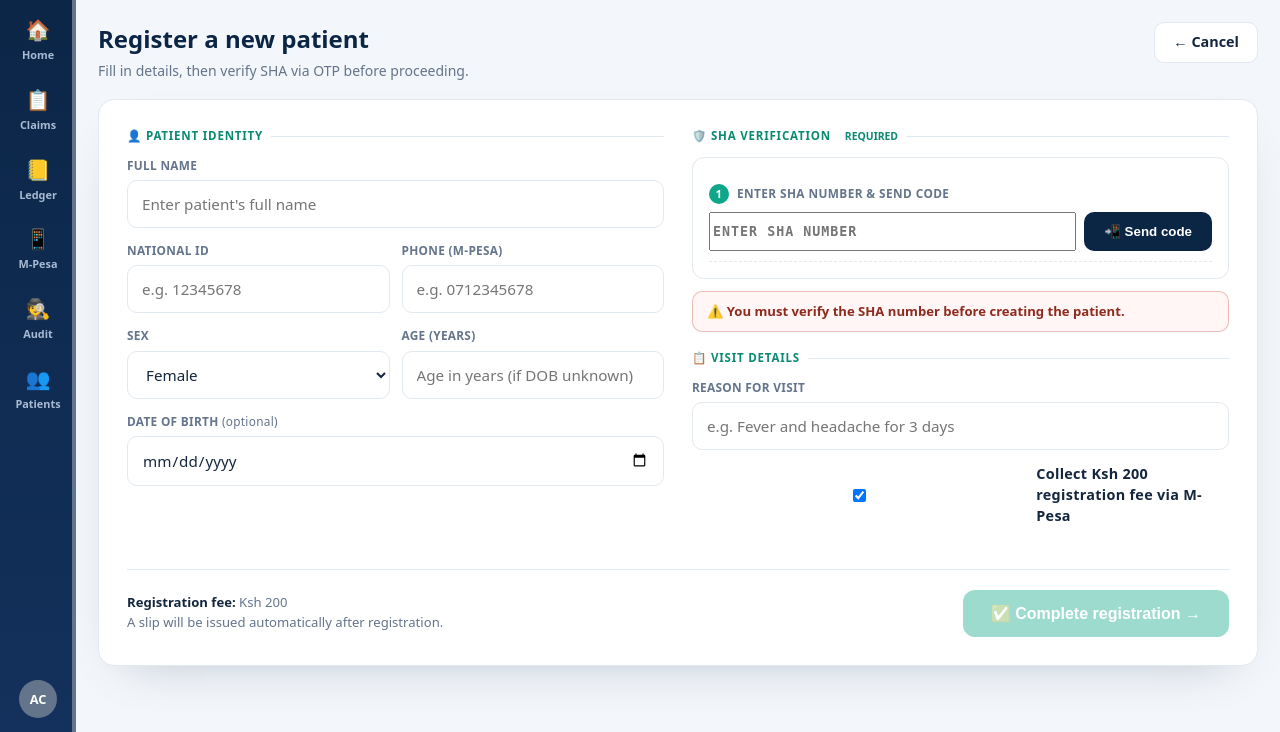
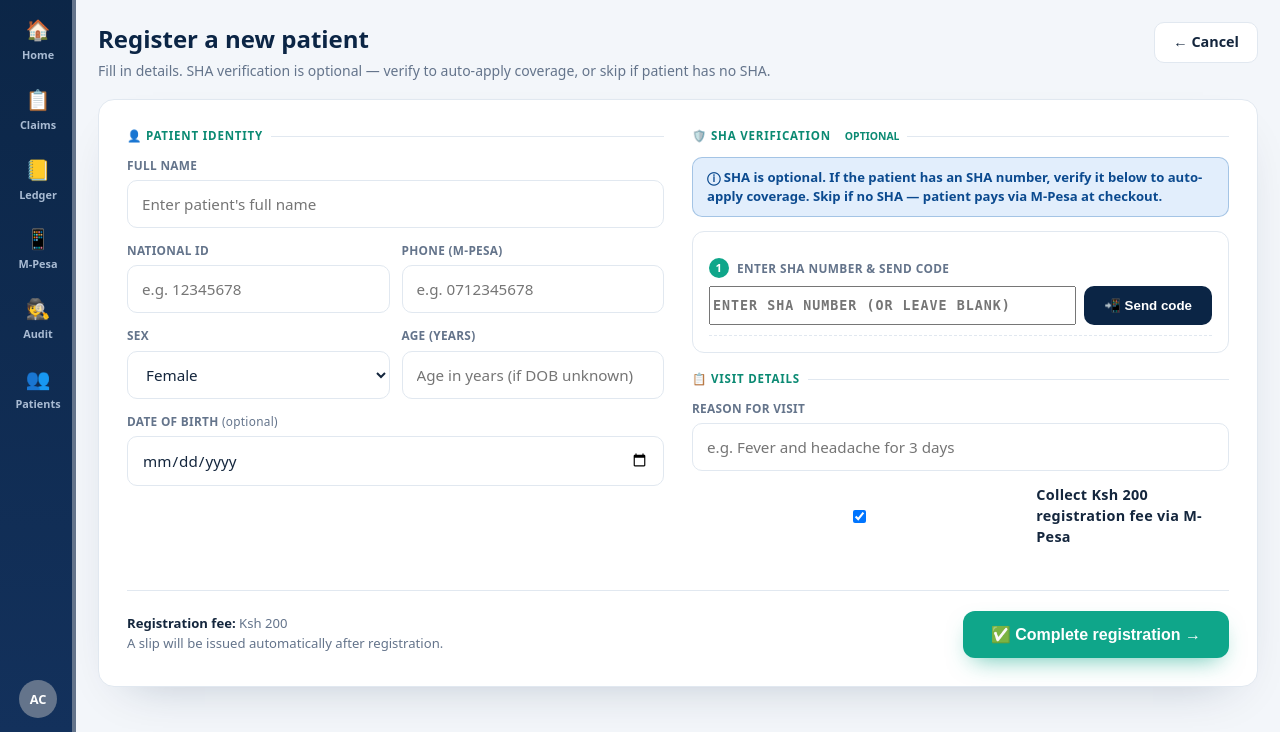
Before and after one commit to Edufel45/medicore, a Django app: page /patients/register/ in a window 1280 px wide. Shown: the part 68-800 px from the top of the page. Run offline with Django 5.2, Linux system fonts and the light colour scheme; the visitor is signed in with stand-in values (Sample User, id 1); data that the repository does not hold is empty; parts of the project's set-up code (start-up, migrations or seed data) failed here and were passed over.

Commit message:
Registration: SHA is now optional (OTP flow preserved). Remove floating 'New patient' FAB (overlaps submit).

```diff
--- a/templates/base.html
+++ b/templates/base.html
@@ -120,19 +120,6 @@
   </div>
 </div>
 
-{# ================= Floating Action Button ================= #}
-{# Only shown to the receptionist — quickly jump to registration #}
-{% if current_role == "reception" or current_role == "admin" %}
-  {% block fab %}
-    <a href="{% url 'patients:register' %}"
-       class="fab"
-       title="Register a new patient"
-       aria-label="Register a new patient">
-      New patient
-    </a>
-  {% endblock %}
-{% endif %}
-
 {# ================= Notification toggle JS ================= #}
 <script>
   function toggleNotifications(e) {
--- a/templates/patients/register.html
+++ b/templates/patients/register.html
@@ -163,6 +163,14 @@
     }
     .sha-required-warning.hidden { display: none; }
 
+    .sha-optional-hint {
+      display: flex; align-items: center; gap: 8px;
+      padding: 10px 14px; border-radius: 10px;
+      background: #e2eefc; border: 1px solid rgba(22,100,176,.3);
+      color: #0b4a8f; font-size: .82rem; font-weight: 600;
+      margin-bottom: 14px;
+    }
+
     .reg-footer {
       display: flex; justify-content: space-between; align-items: center;
       gap: 12px; margin-top: 24px; padding-top: 20px;
@@ -186,7 +194,7 @@
     <div class="reg-header">
       <div>
         <h1>Register a new patient</h1>
-        <p class="sub">Fill in details, then verify SHA via OTP before proceeding.</p>
+        <p class="sub">Fill in details. SHA verification is optional — verify to auto-apply coverage, or skip if patient has no SHA.</p>
       </div>
       <a href="{% url 'accounts:home' %}" class="reg-back">← Cancel</a>
     </div>
@@ -245,7 +253,11 @@
         <!-- RIGHT COLUMN -->
         <div>
           <div class="reg-section">
-            <div class="reg-section-title">🛡️ SHA verification <span style="color:var(--bad);font-size:.65rem;letter-spacing:0;margin-left:6px">REQUIRED</span></div>
+            <div class="reg-section-title">🛡️ SHA verification <span style="color:var(--blue);font-size:.65rem;letter-spacing:0;margin-left:6px">OPTIONAL</span></div>
+
+            <div class="sha-optional-hint">
+              ⓘ SHA is optional. If the patient has an SHA number, verify it below to auto-apply coverage. Skip if no SHA — patient pays via M-Pesa at checkout.
+            </div>
 
             <div class="sha-box" id="shaBox">
 
@@ -257,8 +269,8 @@
                          name="{{ form.sha_number.name }}"
                          id="{{ form.sha_number.id_for_label }}"
                          value="{{ form.sha_number.value|default:'' }}"
-                         placeholder="Enter SHA number"
-                         autocomplete="off" required>
+                         placeholder="Enter SHA number (or leave blank)"
+                         autocomplete="off">
                   <button type="button" class="sha-btn primary" id="sendOtpBtn" onclick="sendOtp()">
                     📲 Send code
                   </button>
@@ -290,8 +302,8 @@
 
             </div>
 
-            <div class="sha-required-warning" id="shaWarning">
-              ⚠️ You must verify the SHA number before creating the patient.
+            <div class="sha-required-warning hidden" id="shaWarning">
+              ⚠️ SHA verification is optional — you can proceed without it.
             </div>
           </div>
 
@@ -319,7 +331,7 @@
           <b>Registration fee:</b> Ksh 200<br>
           A slip will be issued automatically after registration.
         </div>
-        <button type="submit" class="reg-submit" id="submitBtn" disabled>
+        <button type="submit" class="reg-submit" id="submitBtn">
           ✅ Complete registration →
         </button>
       </div>
@@ -365,8 +377,6 @@
       otpCode.value = "";
       clearStatus(shaStatus1);
       clearStatus(shaStatus2);
-      shaWarning.classList.remove("hidden");
-      submitBtn.disabled = true;
     }
 
     // Any change to SHA or phone resets the flow
@@ -391,7 +401,7 @@
       const phone = phoneInput.value.trim();
 
       if (!sha) {
-        setStatus(shaStatus1, "bad", "Enter the SHA number first.");
+        setStatus(shaStatus1, "bad", "Enter the SHA number first, or leave it blank to skip.");
         return;
       }
       if (!phone) {
@@ -483,26 +493,13 @@
         const info = labels[status] || labels.unknown;
         setStatus(shaStatus2, info.cls, info.text);
 
-        shaWarning.classList.add("hidden");
-        submitBtn.disabled = false;
-
       } catch (err) {
         setStatus(shaStatus2, "bad", "✗ " + err.message);
         shaVerified = false;
-        submitBtn.disabled = true;
       } finally {
         confirmOtpBtn.disabled = false;
         confirmOtpBtn.textContent = "✓ Confirm";
       }
     }
-
-    // Guard: block form submit if SHA was not verified
-    document.getElementById("regForm").addEventListener("submit", function (e) {
-      if (!shaVerified) {
-        e.preventDefault();
-        setStatus(shaStatus1, "bad", "Verify SHA first.");
-        shaWarning.classList.remove("hidden");
-      }
-    });
   </script>
 {% endblock %}
```
